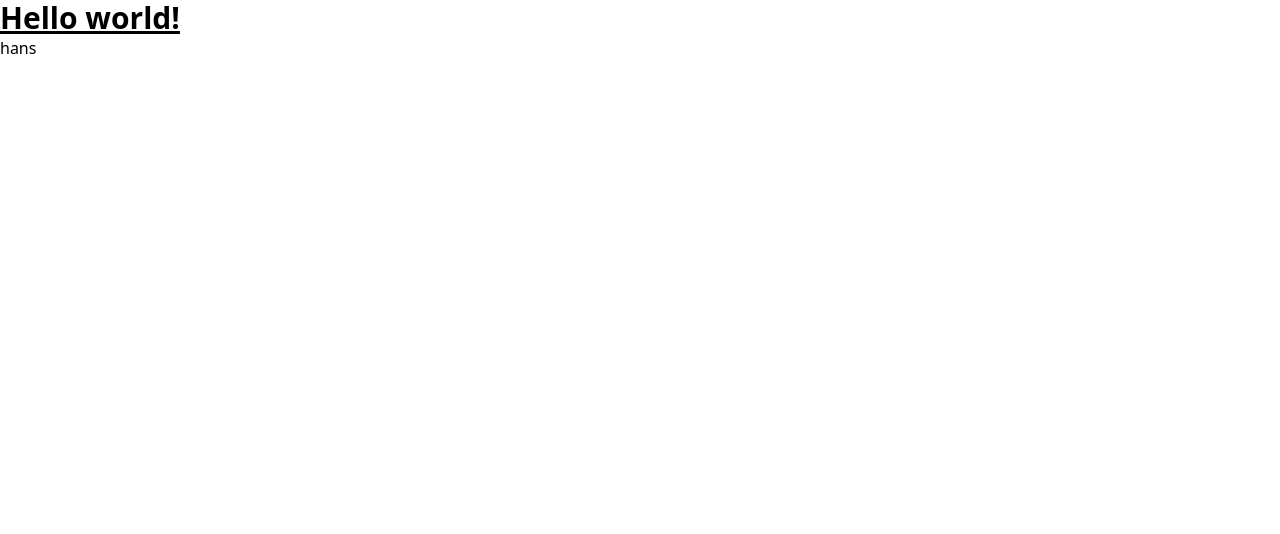
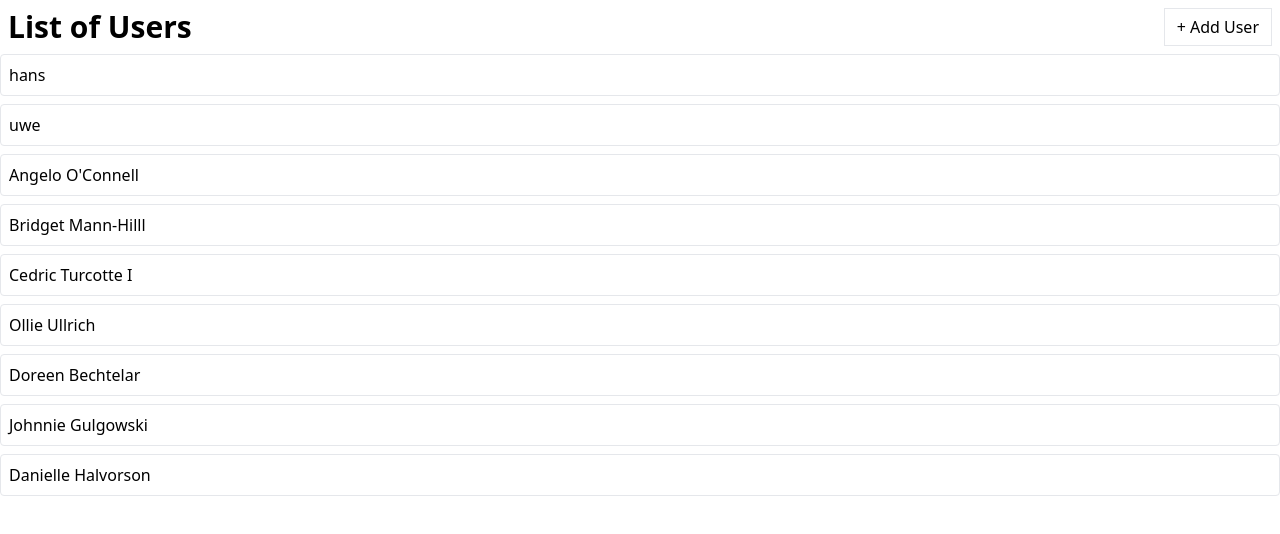
Before and after one commit to Christian1984/modern-react-with-redux-course, a React (Vite) app in the folder 10-redux-data-fetching/: page / in a window 1280 px wide. Shown: the top 534 px of the page. Built offline with nearby package versions, Linux system fonts and the light colour scheme; data requests are answered from the project's data file.

Commit message:
added skeleton, fetching and posting new users, global loading state

```diff
--- a/10-redux-data-fetching/db.json
+++ b/10-redux-data-fetching/db.json
@@ -3,6 +3,38 @@
     {
       "name": "hans",
       "id": 1
+    },
+    {
+      "name": "uwe",
+      "id": 2
+    },
+    {
+      "name": "Angelo O'Connell",
+      "id": 5
+    },
+    {
+      "name": "Bridget Mann-Hilll",
+      "id": 6
+    },
+    {
+      "name": "Cedric Turcotte I",
+      "id": 7
+    },
+    {
+      "name": "Ollie Ullrich",
+      "id": 8
+    },
+    {
+      "name": "Doreen Bechtelar",
+      "id": 9
+    },
+    {
+      "name": "Johnnie Gulgowski",
+      "id": 10
+    },
+    {
+      "name": "Danielle Halvorson",
+      "id": 11
     }
   ],
   "albums": [],
--- a/10-redux-data-fetching/src/App.tsx
+++ b/10-redux-data-fetching/src/App.tsx
@@ -3,7 +3,6 @@ import UsersList from "./components/UsersList";
 function App() {
   return (
     <div className="container mx-auto">
-      <h1 className="text-3xl font-bold underline">Hello world!</h1>
       <UsersList />
     </div>
   );
--- /dev/null
+++ b/10-redux-data-fetching/src/components/Skeleton.tsx
@@ -0,0 +1,34 @@
+import classNames from "classnames";
+
+type SkeletonProps = {
+  count: number;
+  className: string;
+};
+
+const Skeleton = ({ count, className }: SkeletonProps) => {
+  const outerClassNames = classNames("relative", "overflow-hidden", "bg-gray-200", "rounded", "mb-2.5", className);
+  const innerClassNames = classNames(
+    "animate-shimmer",
+    "absolute",
+    "inset-0",
+    "-translate-x-full",
+    "bg-gradient-to-r",
+    "from-gray-200",
+    "via-white",
+    "to-gray-200"
+  );
+  const boxes = [];
+
+  for (let i = 0; i < count; i++) {
+    boxes.push(
+      <div key={i} className={outerClassNames}>
+        <div className={innerClassNames}></div>
+      </div>
+    );
+  }
+
+  return <div>{boxes}</div>;
+};
+
+export default Skeleton;
+export { Skeleton };
--- a/10-redux-data-fetching/src/components/UsersList.tsx
+++ b/10-redux-data-fetching/src/components/UsersList.tsx
@@ -1,6 +1,9 @@
 import { useDispatch, useSelector } from "react-redux";
 import { AppDispatch, RootState, fetchUsers } from "../store";
-import { useEffect } from "react";
+import { useEffect, useState } from "react";
+import Skeleton from "./Skeleton";
+import Button from "./Button";
+import { addUser } from "../store/thunks/addUser";
 
 // type UsersListProps = React.ComponentPropsWithoutRef<"div">;
 
@@ -8,6 +11,9 @@ import { useEffect } from "react";
 const UsersList = () => {
   const { data, isLoading, error } = useSelector((state: RootState) => state.users);
   const dispatch = useDispatch<AppDispatch>();
+
+  const [isLoadingUsers, setIsLoadingUsers] = useState(false);
+  const [loadingUsersError, setLoadingUsersError] = useState(false);
 
   useEffect(() => {
     dispatch(fetchUsers());
@@ -17,13 +23,27 @@ const UsersList = () => {
 
   return (
     <div>
-      {isLoading && <span>isLoading</span>}
+      <div className="flex p-2 justify-between items-center">
+        <h1 className="text-3xl font-bold">List of Users</h1>
+        <Button
+          outline
+          onClick={() => {
+            console.log("click");
+            dispatch(addUser());
+          }}
+        >
+          + Add User
+        </Button>
+      </div>
+      {isLoading && <Skeleton count={10} className="h-10 w-full" />}
       {error && <span>Error: {error}</span>}
       {!isLoading && !error && data && (
         // {data && (
         <ul>
           {data.map((user) => (
-            <li key={user.id}>{user.name}</li>
+            <li className="mb-2 border rounded" key={user.id}>
+              <div className="flex p-2 justify-between items-center cursor-pointer">{user.name}</div>
+            </li>
           ))}
         </ul>
       )}
--- a/10-redux-data-fetching/src/store/slices/usersSlice.ts
+++ b/10-redux-data-fetching/src/store/slices/usersSlice.ts
@@ -1,5 +1,6 @@
 import { PayloadAction, createSlice } from "@reduxjs/toolkit";
 import { fetchUsers } from "../thunks/fetchUsers";
+import { addUser } from "../thunks/addUser";
 
 type User = {
   id: string;
@@ -35,6 +36,20 @@ const usersSlice = createSlice({
       state.error = null;
       state.data = action.payload;
     });
+
+    builder.addCase(addUser.pending, (state) => {
+      state.isLoading = true;
+      state.error = null;
+    });
+    builder.addCase(addUser.rejected, (state, action) => {
+      state.isLoading = false;
+      state.error = "Could not add user, reason: " + action.error.message;
+    });
+    builder.addCase(addUser.fulfilled, (state, action) => {
+      state.isLoading = false;
+      state.error = null;
+      state.data.push(action.payload);
+    });
   },
 });
 
--- /dev/null
+++ b/10-redux-data-fetching/src/store/thunks/addUser.ts
@@ -0,0 +1,14 @@
+import { faker } from "@faker-js/faker";
+import { createAsyncThunk } from "@reduxjs/toolkit";
+import axios from "axios";
+import { User } from "../slices/usersSlice";
+
+const addUser = createAsyncThunk("users/add", async () => {
+  const response = await axios.post("http://localhost:3005/users", {
+    name: faker.person.fullName(),
+  });
+
+  return response.data as User;
+});
+
+export { addUser };
--- a/10-redux-data-fetching/src/store/thunks/fetchUsers.ts
+++ b/10-redux-data-fetching/src/store/thunks/fetchUsers.ts
@@ -15,7 +15,16 @@ const fetchUsers = createAsyncThunk("users/fetch", async () => {
   // });
 
   const response = await axios.get("http://localhost:3005/users");
+  await pause(2000);
   return response.data as User[];
 });
 
+const pause = async (ms: number) => {
+  return new Promise<void>((resolve) => {
+    setTimeout(() => {
+      resolve();
+    }, ms);
+  });
+};
+
 export { fetchUsers };
--- a/10-redux-data-fetching/tailwind.config.js
+++ b/10-redux-data-fetching/tailwind.config.js
@@ -2,7 +2,16 @@
 export default {
   content: ["./index.html", "./src/**/*.{js,ts,jsx,tsx}"],
   theme: {
-    extend: {},
+    extend: {
+      keyframes: {
+        shimmer: {
+          "100%": { transform: "translateX(100%)" },
+        },
+      },
+      animation: {
+        shimmer: "shimmer 1.5s infinite",
+      },
+    },
   },
   plugins: [],
 };
```
Also changed, not shown: 10-redux-data-fetching/src/components/Button.tsx (+7 -8 lines).
